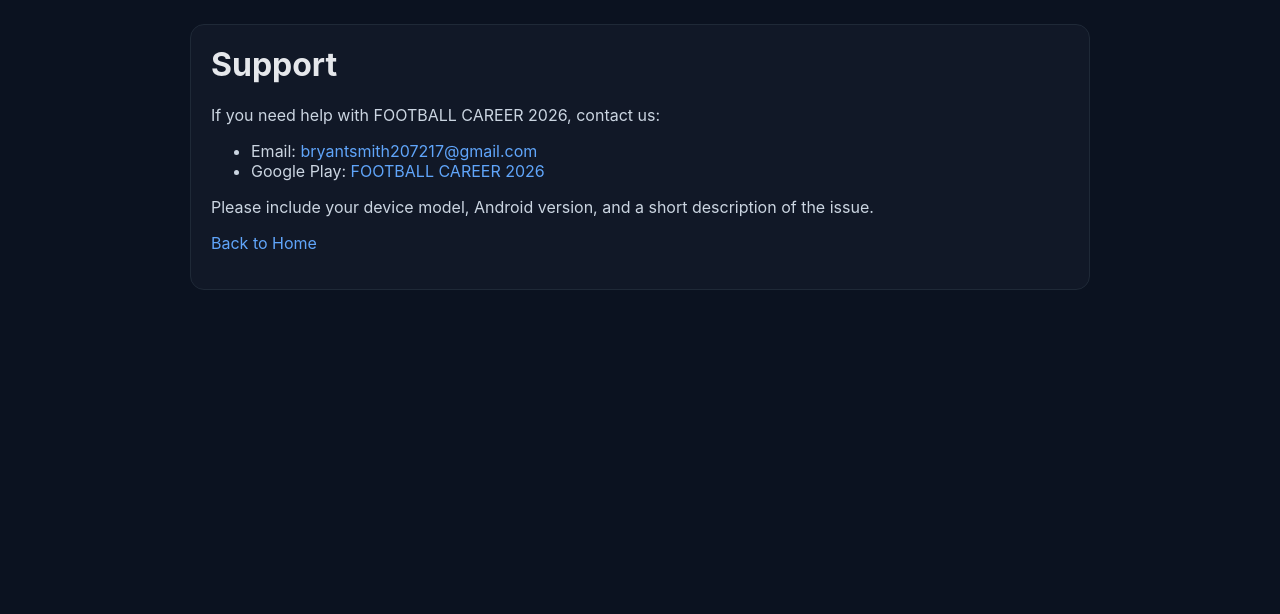
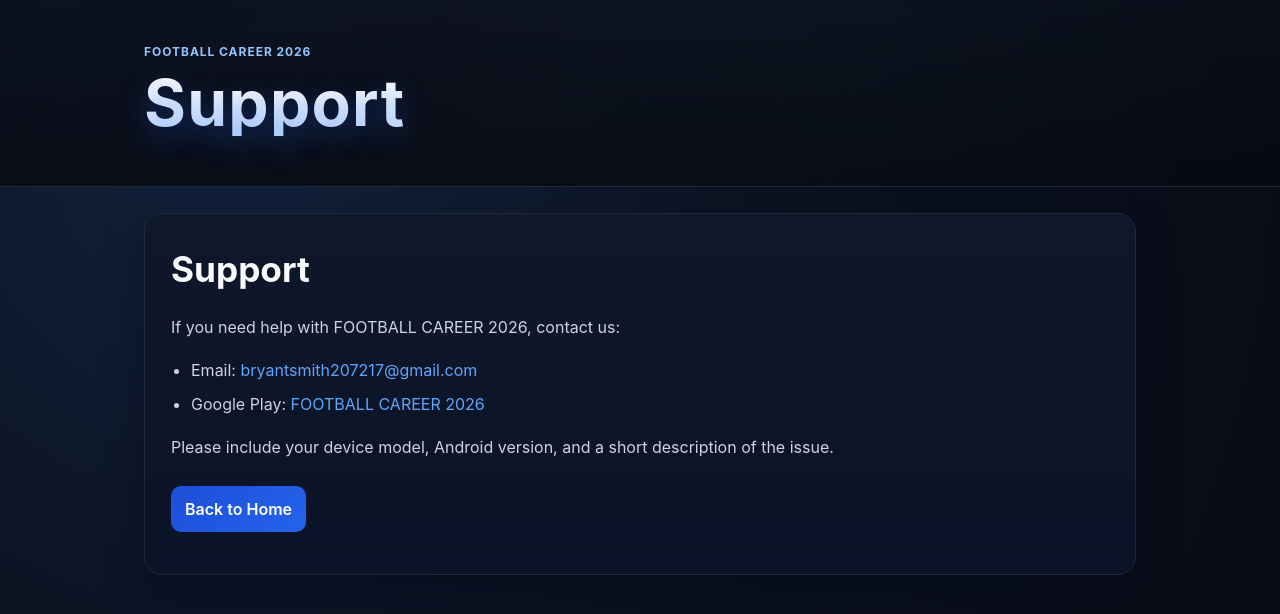
Before and after one commit to bryantsmith207217-a11y/football-career, a plain HTML site: page support.html in a window 1280 px wide. Drawn offline with Linux system fonts and the light colour scheme.

Commit message:
Revamp support.html with new layout and styles
Updated the support page with a new design and improved styles.

```diff
--- a/support.html
+++ b/support.html
@@ -5,15 +5,107 @@
   <meta name="viewport" content="width=device-width, initial-scale=1">
   <title>Support - FOOTBALL CAREER 2026</title>
   <style>
-    body { font-family: Inter, Segoe UI, Arial, sans-serif; margin: 0; background: #0b1220; color: #e5e7eb; }
-    main { max-width: 900px; margin: 0 auto; padding: 24px; }
-    .card { background: #111827; border: 1px solid #1f2937; border-radius: 14px; padding: 20px; }
-    h1 { margin-top: 0; }
+    :root { color-scheme: dark; }
+    * { box-sizing: border-box; }
+    body {
+      font-family: Inter, Segoe UI, Arial, sans-serif;
+      margin: 0;
+      color: #e5e7eb;
+      background: radial-gradient(circle at 18% 18%, #13213c 0%, #0b1220 46%, #070b14 100%);
+      line-height: 1.65;
+      min-height: 100vh;
+    }
+    .hero {
+      position: relative;
+      overflow: hidden;
+      border-bottom: 1px solid #1f2937;
+      background:
+        linear-gradient(125deg, rgba(15, 23, 42, 0.95) 0%, rgba(17, 24, 39, 0.86) 46%, rgba(11, 18, 32, 0.95) 100%),
+        radial-gradient(circle at 68% 20%, rgba(56, 189, 248, 0.22), transparent 48%);
+    }
+    .hero::after {
+      content: "";
+      position: absolute;
+      inset: 0;
+      background: linear-gradient(180deg, rgba(0, 0, 0, 0.24), rgba(0, 0, 0, 0.45));
+      pointer-events: none;
+    }
+    .hero-inner {
+      position: relative;
+      z-index: 1;
+      max-width: 1040px;
+      margin: 0 auto;
+      padding: 42px 24px 50px;
+    }
+    .hero-kicker {
+      margin: 0 0 8px;
+      color: #93c5fd;
+      letter-spacing: 0.08em;
+      text-transform: uppercase;
+      font-weight: 700;
+      font-size: 12px;
+    }
+    .hero h1 {
+      margin: 0;
+      font-size: clamp(2rem, 6vw, 4rem);
+      line-height: 1.04;
+      letter-spacing: 0.02em;
+      max-width: 760px;
+      background: linear-gradient(180deg, #ffffff 0%, #dbeafe 72%, #bfdbfe 100%);
+      -webkit-background-clip: text;
+      background-clip: text;
+      color: transparent;
+      text-shadow: 0 10px 28px rgba(37, 99, 235, 0.35);
+    }
+    main {
+      max-width: 1040px;
+      margin: 0 auto;
+      padding: 26px 24px 34px;
+    }
+    .card {
+      background: linear-gradient(180deg, #0f172a, #0b1328);
+      border: 1px solid #1f2937;
+      border-radius: 18px;
+      padding: 26px;
+      box-shadow: 0 18px 40px rgba(2, 8, 23, 0.42);
+    }
+    .card h1 {
+      margin: 0 0 10px;
+      font-size: clamp(1.6rem, 3vw, 2.2rem);
+      color: #f8fafc;
+    }
     p, li { color: #cbd5e1; }
+    ul { padding-left: 20px; }
+    li { margin-bottom: 8px; }
     a { color: #60a5fa; text-decoration: none; }
+    a:hover { text-decoration: underline; }
+    .back {
+      display: inline-block;
+      margin-top: 10px;
+      padding: 10px 14px;
+      border-radius: 10px;
+      background: linear-gradient(135deg, #1d4ed8, #2563eb);
+      color: #fff;
+      font-weight: 600;
+    }
+    .back:hover {
+      text-decoration: none;
+      filter: brightness(1.06);
+    }
+    @media (max-width: 700px) {
+      .hero-inner { padding: 26px 16px 32px; }
+      main { padding: 16px; }
+      .card { padding: 18px; border-radius: 14px; }
+    }
   </style>
 </head>
 <body>
+  <header class="hero">
+    <div class="hero-inner">
+      <p class="hero-kicker">FOOTBALL CAREER 2026</p>
+      <h1>Support</h1>
+    </div>
+  </header>
   <main>
     <div class="card">
       <h1>Support</h1>
@@ -23,7 +115,7 @@
         <li>Google Play: <a href="https://play.google.com/store/apps/details?id=com.smithdev.soccercareer2025" target="_blank" rel="noopener noreferrer">FOOTBALL CAREER 2026</a></li>
       </ul>
       <p>Please include your device model, Android version, and a short description of the issue.</p>
-      <p><a href="index.html">Back to Home</a></p>
+      <p><a class="back" href="index.html">Back to Home</a></p>
     </div>
   </main>
 </body>
```
